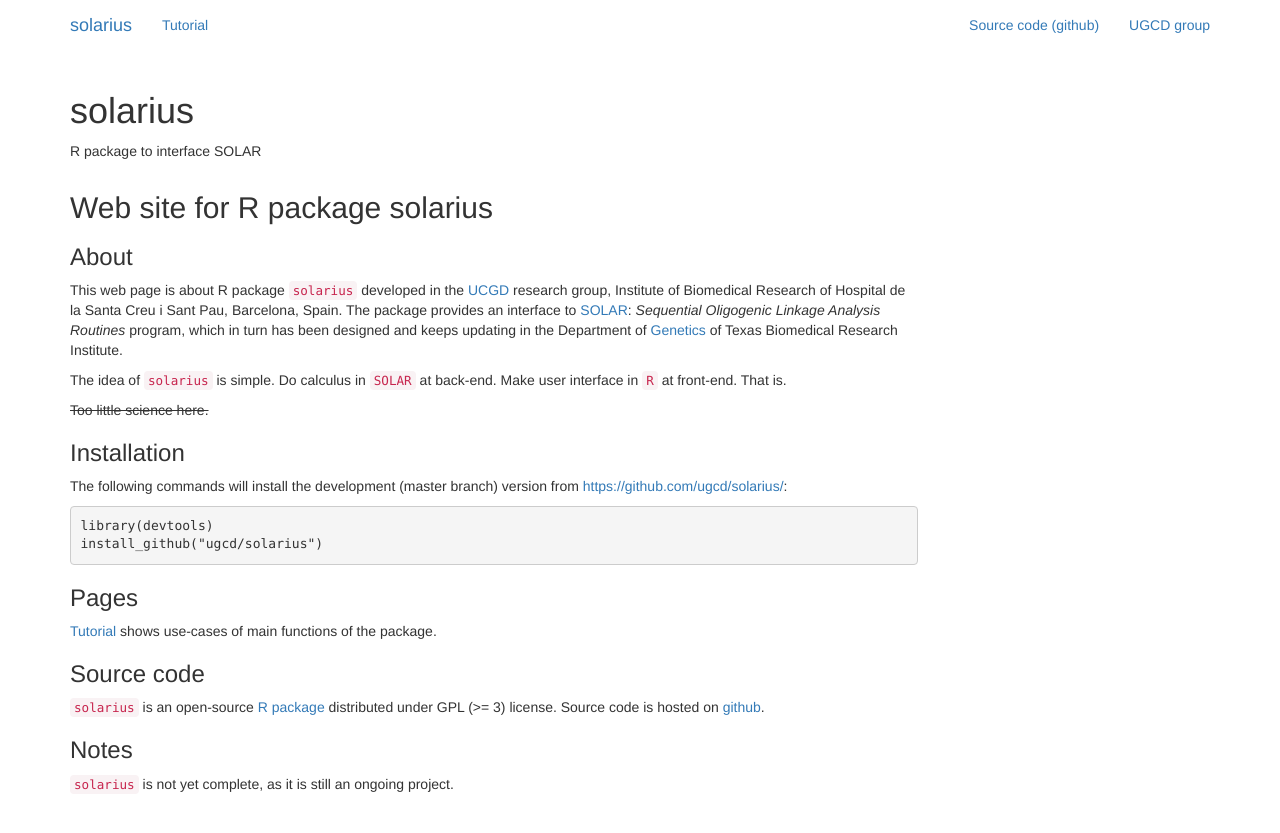
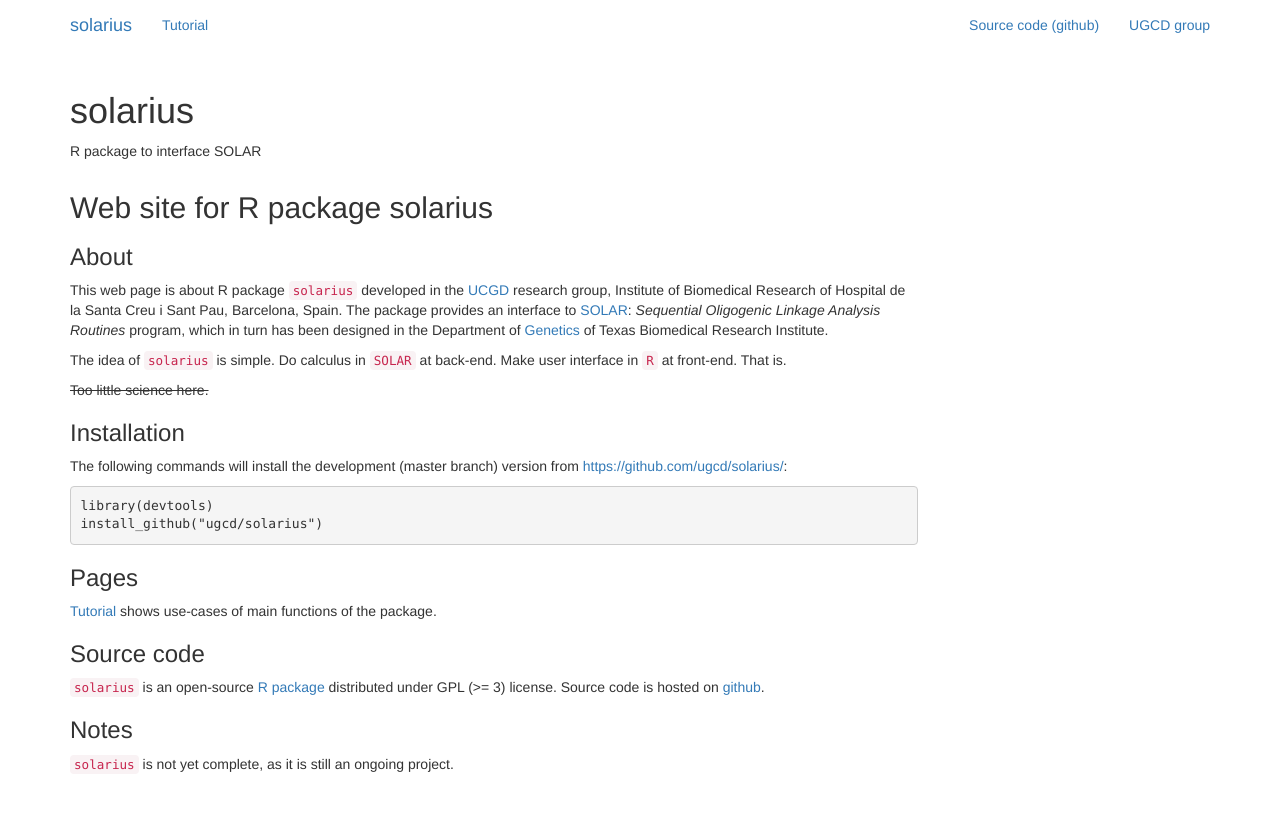
Before and after one commit to ugcd/solarius, a Jekyll site: the page built from index.md, in a window 1280 px wide. Shown: the top 833 px of the page. Built offline with Jekyll 4.4.1, drawn with Linux system fonts in a browser that asks for light colours; nearby versions of some CDN libraries; library files that are not in the unit come from our copies.

Commit message:
Update index.md

```diff
--- a/index.md
+++ b/index.md
@@ -9,7 +9,7 @@ This web page is about R package `solarius` developed in the [UCGD](http://ugcd.
 Institute of Biomedical Research of Hospital de la Santa Creu i Sant Pau, Barcelona, Spain.
 The package provides an interface to [SOLAR](http://www.txbiomed.org/departments/genetics/genetics-detail?r=37):
 *Sequential Oligogenic Linkage Analysis Routines* program,
-which in turn has been designed and keeps updating
+which in turn has been designed
 in the Department of [Genetics](http://www.txbiomed.org/departments/genetics) of Texas Biomedical Research Institute.
 
 The idea of `solarius` is simple. Do calculus in `SOLAR` at back-end. Make user interface in `R` at front-end. That is.
```
